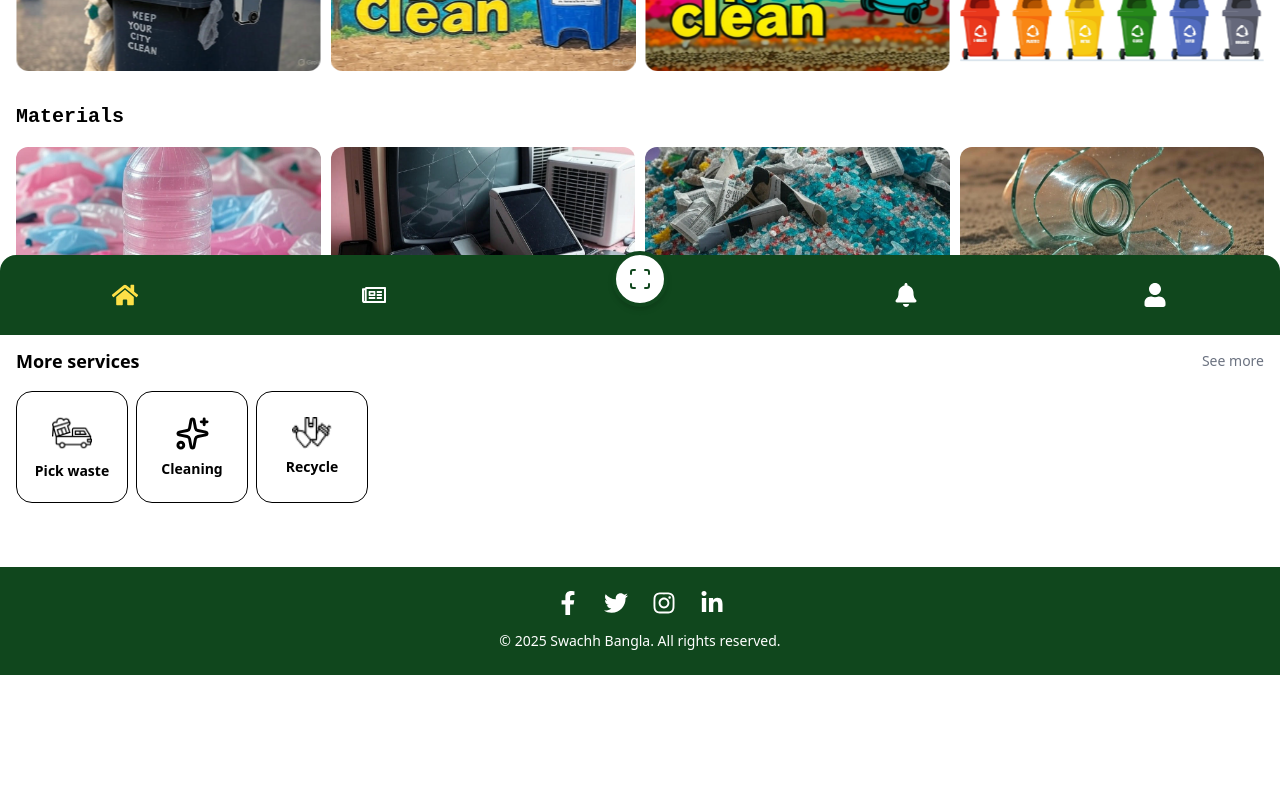
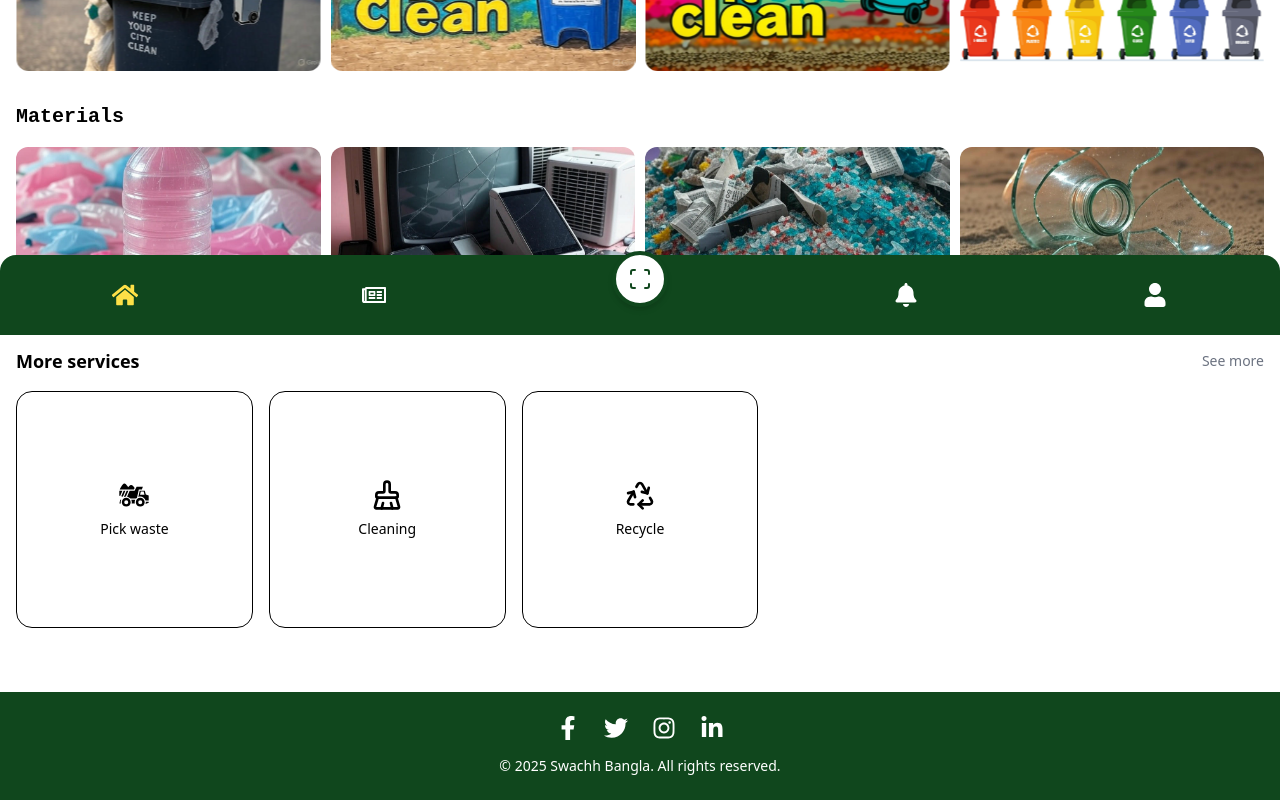
Before and after one commit to pranabbhowmik/Swachh-Bangla, a React (Vite) app in the folder frontend/: page / in a window 1280 px wide. Shown: the part 465-1265 px from the top of the page. Before the commit the page ends 1140 px from the top, so only its background shows below. Built offline with nearby package versions, Linux system fonts and the light colour scheme; grey boxes are pictures that could not be loaded.

Commit message:
Add Vegetable image asset and implement Services component

```diff
--- a/frontend/src/components/Home/MeteralSlider.jsx
+++ b/frontend/src/components/Home/MeteralSlider.jsx
@@ -7,13 +7,14 @@ import ewast from "../../assets/e-wast.jpg";
 import paper from "../../assets/papper.jpg";
 import glass from "../../assets/glass.jpg";
 import metal from "../../assets/metal.jpg";
-
+import Vegetable from "../../assets/vagetable.jpg";
 const posters = [
   { src: plastic, name: "Plastic" },
   { src: ewast, name: "E-Waste" },
   { src: paper, name: "Paper" },
   { src: glass, name: "Glass" },
   { src: metal, name: "Metal" },
+  { src: Vegetable, name: "Vegetable" },
 ];
 
 const MeteralSlider = () => {
--- a/frontend/src/components/Home/Server.jsx
+++ /dev/null
@@ -1,48 +0,0 @@
-import React from "react";
-import { Sparkles } from "lucide-react";
-import waste from "../../assets/waste.png";
-import recycle from "../../assets/Vector.png";
-
-const services = [
-  {
-    icon: <img src={waste} alt="Pick waste" className="w-10 h-10" />,
-    label: "Pick waste",
-  },
-  {
-    icon: <Sparkles size={35} />,
-    label: "Cleaning",
-  },
-  {
-    icon: <img src={recycle} alt="Recycle" className="w-10 h-8" />,
-    label: "Recycle",
-  },
-];
-
-const Services = () => {
-  return (
-    <div className="px-4 py-6">
-      <div className="flex justify-between items-center mb-4">
-        <h2 className="text-lg font-semibold">More services</h2>
-        <button className="text-gray-500 text-sm hover:underline">
-          See more
-        </button>
-      </div>
-
-      <div className="flex space-x-2 overflow-x-auto">
-        {services.map((service, index) => (
-          <div
-            key={index}
-            className="flex flex-col items-center justify-center w-28 h-28 border border-black rounded-2xl p-3 flex-shrink-0"
-          >
-            {service.icon}
-            <span className="mt-2 text-sm text-center font-semibold">
-              {service.label}
-            </span>
-          </div>
-        ))}
-      </div>
-    </div>
-  );
-};
-
-export default Services;
--- /dev/null
+++ b/frontend/src/components/Home/Service.jsx
@@ -0,0 +1,36 @@
+import React from "react";
+import { GiMineTruck } from "react-icons/gi";
+import { Recycle, BrushCleaning } from "lucide-react";
+
+const services = [
+  { icon: <GiMineTruck size={32} />, label: "Pick waste" },
+  { icon: <BrushCleaning size={32} />, label: "Cleaning" },
+  { icon: <Recycle size={32} />, label: "Recycle" },
+];
+
+const Services = () => {
+  return (
+    <div className="px-4 py-6">
+      <div className="flex justify-between items-center mb-4">
+        <h2 className="text-lg font-semibold">More services</h2>
+        <button className="text-gray-500 text-sm hover:underline">
+          See more
+        </button>
+      </div>
+
+      <div className="grid grid-cols-3 sm:grid-cols-4 md:grid-cols-5 gap-4">
+        {services.map((service, index) => (
+          <div
+            key={index}
+            className="flex flex-col items-center justify-center w-full aspect-square border border-black rounded-2xl p-3"
+          >
+            {service.icon}
+            <span className="mt-2 text-sm text-center">{service.label}</span>
+          </div>
+        ))}
+      </div>
+    </div>
+  );
+};
+
+export default Services;
--- a/frontend/src/page/Home.jsx
+++ b/frontend/src/page/Home.jsx
@@ -2,7 +2,7 @@ import React from "react";
 import UserCard from "../components/Home/UserCard";
 import PosterSlider from "../components/Home/PosterSlider";
 import MeteralSlider from "../components/Home/MeteralSlider";
-import Services from "../components/Home/Server";
+import Services from "../components/Home/Service";
 
 function Home() {
   return (
```
Also changed, not shown: frontend/src/assets/vagetable.jpg (added).
